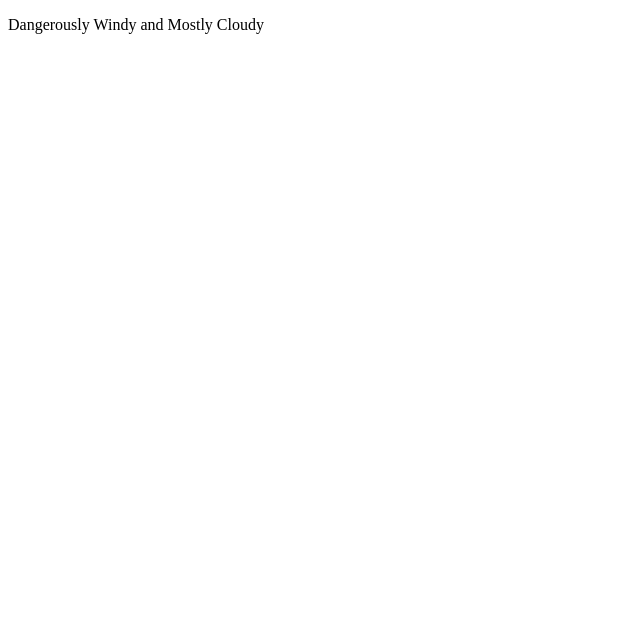
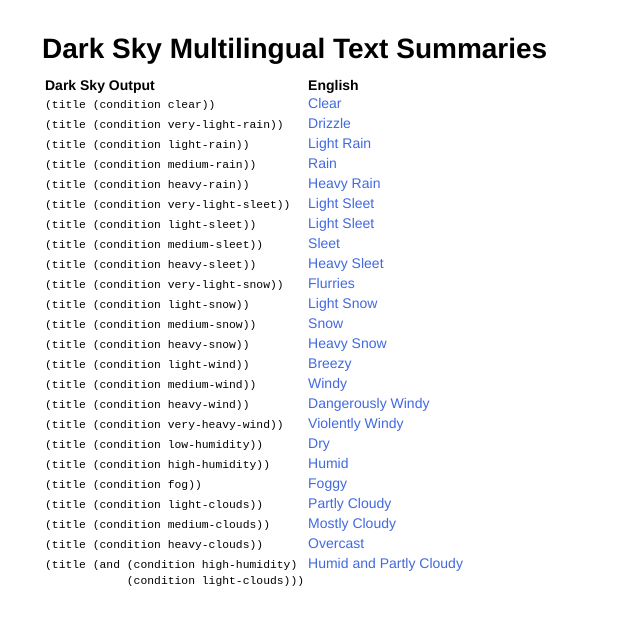
Before and after one commit to darkskyapp/translations, a plain HTML site: page index.html in a window 1280 px wide. Shown: the whole page, without its empty margins (0-640 px from the left). Drawn offline with Linux system fonts and the light colour scheme.

Commit message:
Starting on a proper test thing.

```diff
--- a/index.html
+++ b/index.html
@@ -1,14 +1,190 @@
 <!DOCTYPE html>
 <html>
   <head>
+    <title>Dark Sky Multilingual Text Summaries</title>
+
+    <style type="text/css">
+      body {
+        margin: 3em;
+        font: 87.5%/1em "Helvetica";
+      }
+
+      th, td {
+        text-align: left;
+        vertical-align: top;
+      }
+
+      td.skip { color: silver; }
+      td.pass { color: royalblue; }
+      td.fail { color: indianred; }
+    </style>
   </head>
 
   <body>
+    <h1>Dark Sky Multilingual Text Summaries</h1>
+
+    <table id="tests">
+      <thead>
+        <tr>
+          <th>Dark Sky Output</th>
+          <th>English</th>
+        </tr>
+      </thead>
+
+      <tbody>
+        <tr>
+          <td class="input"><kbd>(title (condition clear))</kbd></td>
+          <td class="en">Clear</td>
+        </tr>
+
+        <tr>
+          <td class="input"><kbd>(title (condition very-light-rain))</kbd></td>
+          <td class="en">Drizzle</td>
+        </tr>
+
+        <tr>
+          <td class="input"><kbd>(title (condition light-rain))</kbd></td>
+          <td class="en">Light Rain</td>
+        </tr>
+
+        <tr>
+          <td class="input"><kbd>(title (condition medium-rain))</kbd></td>
+          <td class="en">Rain</td>
+        </tr>
+
+        <tr>
+          <td class="input"><kbd>(title (condition heavy-rain))</kbd></td>
+          <td class="en">Heavy Rain</td>
+        </tr>
+
+        <tr>
+          <td class="input"><kbd>(title (condition very-light-sleet))</kbd></td>
+          <td class="en">Light Sleet</td>
+        </tr>
+
+        <tr>
+          <td class="input"><kbd>(title (condition light-sleet))</kbd></td>
+          <td class="en">Light Sleet</td>
+        </tr>
+
+        <tr>
+          <td class="input"><kbd>(title (condition medium-sleet))</kbd></td>
+          <td class="en">Sleet</td>
+        </tr>
+
+        <tr>
+          <td class="input"><kbd>(title (condition heavy-sleet))</kbd></td>
+          <td class="en">Heavy Sleet</td>
+        </tr>
+
+        <tr>
+          <td class="input"><kbd>(title (condition very-light-snow))</kbd></td>
+          <td class="en">Flurries</td>
+        </tr>
+
+        <tr>
+          <td class="input"><kbd>(title (condition light-snow))</kbd></td>
+          <td class="en">Light Snow</td>
+        </tr>
+
+        <tr>
+          <td class="input"><kbd>(title (condition medium-snow))</kbd></td>
+          <td class="en">Snow</td>
+        </tr>
+
+        <tr>
+          <td class="input"><kbd>(title (condition heavy-snow))</kbd></td>
+          <td class="en">Heavy Snow</td>
+        </tr>
+
+        <tr>
+          <td class="input"><kbd>(title (condition light-wind))</kbd></td>
+          <td class="en">Breezy</td>
+        </tr>
+
+        <tr>
+          <td class="input"><kbd>(title (condition medium-wind))</kbd></td>
+          <td class="en">Windy</td>
+        </tr>
+
+        <tr>
+          <td class="input"><kbd>(title (condition heavy-wind))</kbd></td>
+          <td class="en">Dangerously Windy</td>
+        </tr>
+
+        <tr>
+          <td class="input"><kbd>(title (condition very-heavy-wind))</kbd></td>
+          <td class="en">Violently Windy</td>
+        </tr>
+
+        <tr>
+          <td class="input"><kbd>(title (condition low-humidity))</kbd></td>
+          <td class="en">Dry</td>
+        </tr>
+
+        <tr>
+          <td class="input"><kbd>(title (condition high-humidity))</kbd></td>
+          <td class="en">Humid</td>
+        </tr>
+
+        <tr>
+          <td class="input"><kbd>(title (condition fog))</kbd></td>
+          <td class="en">Foggy</td>
+        </tr>
+
+        <tr>
+          <td class="input"><kbd>(title (condition light-clouds))</kbd></td>
+          <td class="en">Partly Cloudy</td>
+        </tr>
+
+        <tr>
+          <td class="input"><kbd>(title (condition medium-clouds))</kbd></td>
+          <td class="en">Mostly Cloudy</td>
+        </tr>
+
+        <tr>
+          <td class="input"><kbd>(title (condition heavy-clouds))</kbd></td>
+          <td class="en">Overcast</td>
+        </tr>
+
+        <tr>
+          <td class="input"><kbd>(title (and (condition high-humidity)<br>&nbsp;&nbsp;&nbsp;&nbsp;&nbsp;&nbsp;&nbsp;&nbsp;&nbsp;&nbsp;&nbsp;&nbsp;(condition light-clouds)))</kbd></td>
+          <td class="en">Humid and Partly Cloudy</td>
+        </tr>
+      </tbody>
+    </table>
+
     <script type="text/javascript" src="./src/darksky.js"></script>
+    <script type="text/javascript" src="./src/sexp.js"></script>
     <script type="text/javascript" src="./src/lang/en.js"></script>
 
     <script>
-      document.write("<p>" + DarkSky.translate("en", ["title", ["and", ["condition", "heavy-wind"], ["condition", "medium-clouds"]]]) + "</p>");
+      var rows = document.getElementById("tests").getElementsByTagName("tr"),
+          i, cells, input, j, output;
+
+      for(i = 0; i !== rows.length; ++i) {
+        cells = rows[i].getElementsByTagName("td");
+        input = undefined;
+
+        for(j = 0; j !== cells.length; ++j) {
+          if(cells[j].className === "input")
+            input = SExp.parse(cells[j].textContent);
+
+          else if(!input || !DarkSky.hasLanguage(cells[j].className))
+            cells[j].className += " skip";
+
+          else {
+            try {
+              output = DarkSky.translate(cells[j].className, input);
+              cells[j].className += output === cells[j].textContent ? " pass" : " fail";
+            }
+
+            catch(e) {
+              cells[j].className += " fail";
+            }
+          }
+        }
+      }
     </script>
   </body>
 </html>
--- a/src/darksky.js
+++ b/src/darksky.js
@@ -6,8 +6,11 @@
   var LANGUAGES = {};
 
   DarkSky = {
+    hasLanguage: function(code) {
+      return LANGUAGES.hasOwnProperty(code);
+    },
     language: function(code, predicates) {
-      if(LANGUAGES.hasOwnProperty(code))
+      if(DarkSky.hasLanguage(code))
         throw new Error("DarkSky already has the language code \"" + code + "\" defined.");
 
       LANGUAGES[code] = predicates;
--- /dev/null
+++ b/src/sexp.js
@@ -0,0 +1,29 @@
+var SExp;
+
+(function() {
+  "use strict";
+
+  SExp = {
+    /* FIXME: This needs a bunch of error-handling. */
+    parse: function(str) {
+      str = str.match(/\(|\)|[^\s\(\)]+/g);
+
+      var stack = [[]],
+          i, top;
+
+      for(i = 0; i !== str.length; ++i)
+        if(str[i] === "(")
+          stack.push([]);
+
+        else if(str[i] === ")") {
+          top = stack.pop();
+          stack[stack.length - 1].push(top);
+        }
+
+        else
+          stack[stack.length - 1].push(str[i]);
+
+      return stack[0][0];
+    }
+  };
+})();
```
